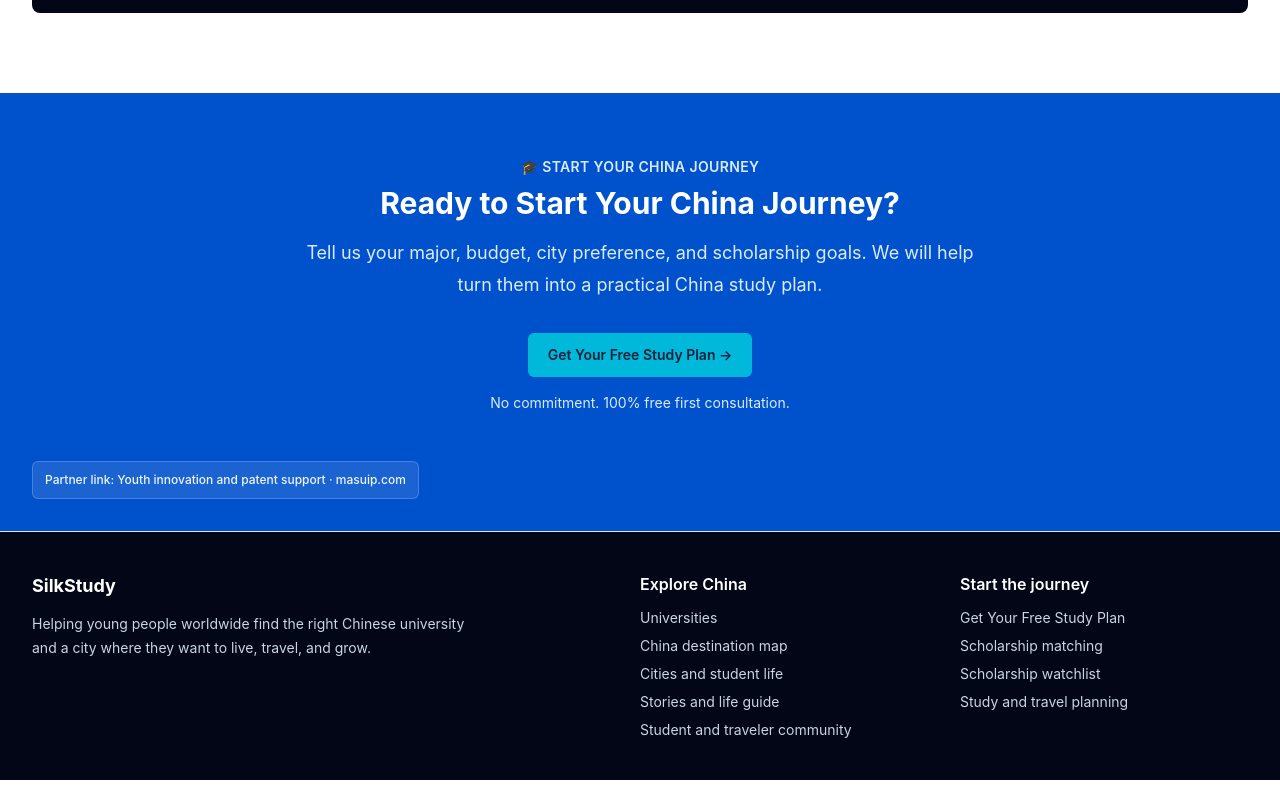
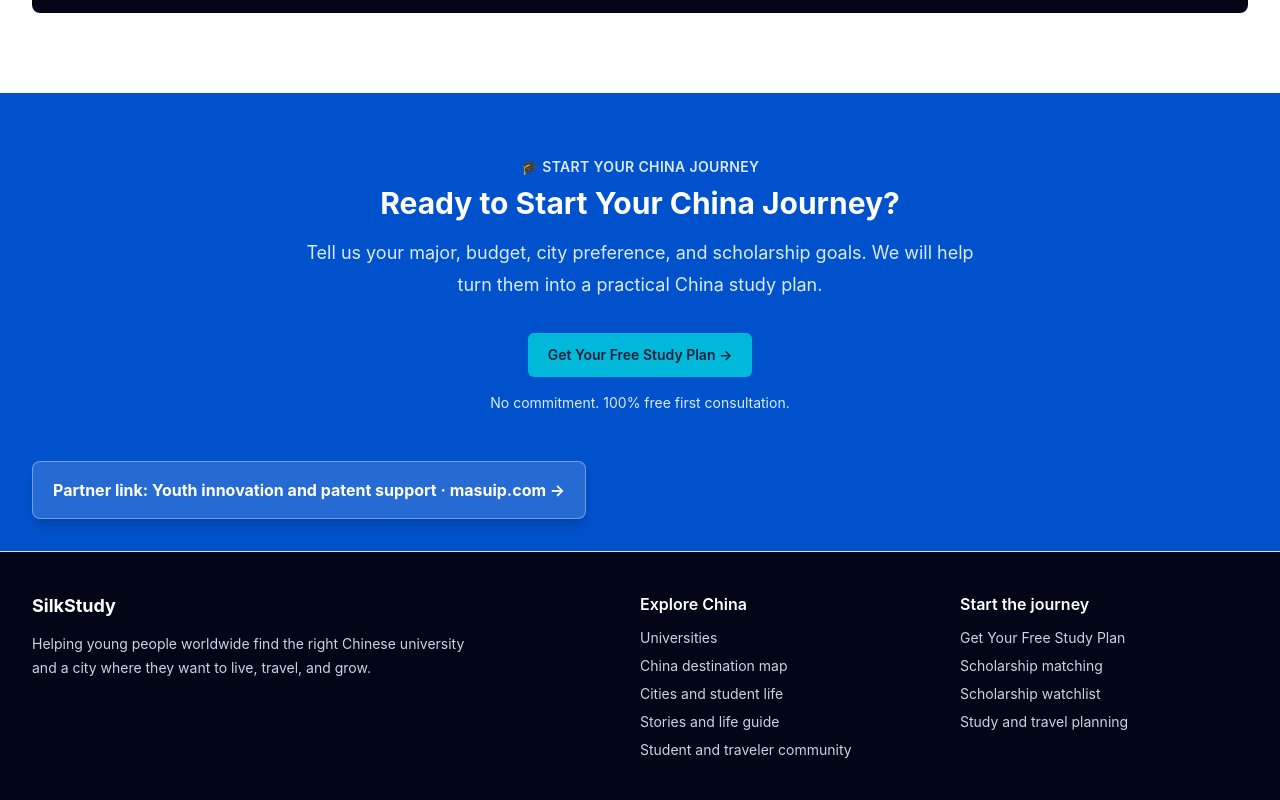
Before and after one commit to ipmasu/silkstudy, a Next.js app: page / in a window 1280 px wide. Shown: the part 4811-5611 px from the top of the page. Built offline with nearby package versions, Linux system fonts and the light colour scheme; no server answers.

Commit message:
Highlight homepage partner link

```diff
--- a/app/page.tsx
+++ b/app/page.tsx
@@ -740,9 +740,9 @@ export default async function HomePage() {
               href="https://masuip.com"
               target="_blank"
               rel="noopener noreferrer"
-              className="inline-flex rounded-md border border-white/20 bg-white/10 px-3 py-2 text-left text-xs font-medium leading-5 text-blue-50 transition hover:border-white/40 hover:bg-white/15 hover:text-white"
+              className="inline-flex max-w-xl items-center rounded-lg border border-white/35 bg-white/15 px-5 py-4 text-left text-base font-bold leading-6 text-white shadow-lg shadow-slate-950/15 backdrop-blur transition hover:-translate-y-0.5 hover:border-white/60 hover:bg-white/20"
             >
-              {isZh ? "友情链接：支持全球青少年科创与专利申请 · masuip.com" : "Partner link: Youth innovation and patent support · masuip.com"}
+              {isZh ? "友情链接：支持全球青少年科创与专利申请 · masuip.com →" : "Partner link: Youth innovation and patent support · masuip.com →"}
             </a>
           </div>
         </div>
```
